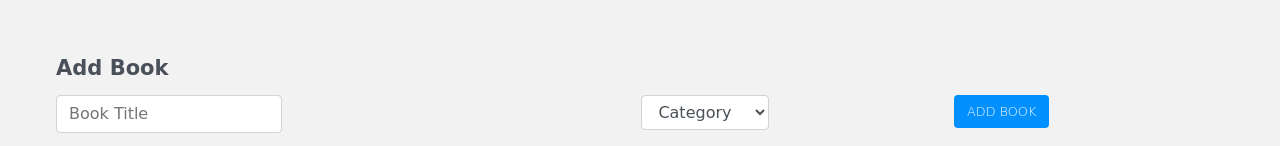
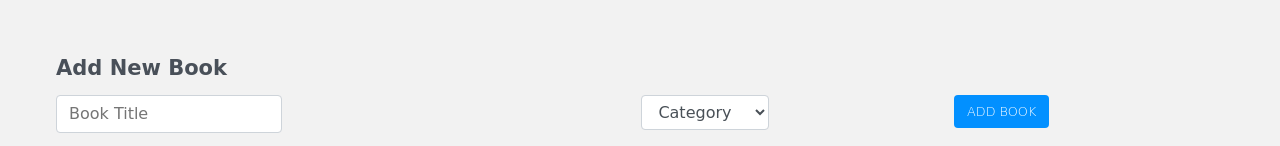
Before and after one commit to adejam/react-booklyb, a React (Create React App) app: page / in a window 1280 px wide. Shown: the part 510-656 px from the top of the page. Built offline with nearby package versions, Linux system fonts and the light colour scheme.

Commit message:
fix: Bug fix

```diff
--- a/src/containers/BooksForm.js
+++ b/src/containers/BooksForm.js
@@ -18,7 +18,7 @@ const BooksForm = ({ createBook }) => {
   };
   return (
     <section className="section ">
-      <h2 className="addBookHeader bt_block pt_10">Add Book</h2>
+      <h2 className="addBookHeader bt_block pt_10">Add New Book</h2>
       <form onSubmit={handleSubmit} className="form">
         <div className="formGroup titleInputDiv mb_10">
           <input
```
